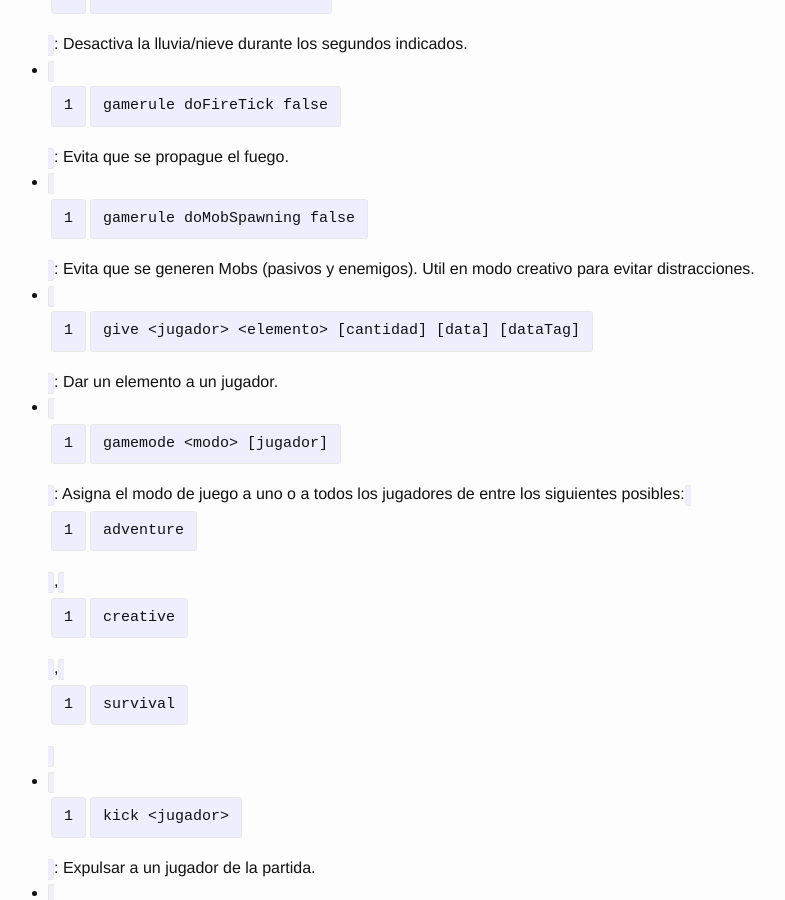
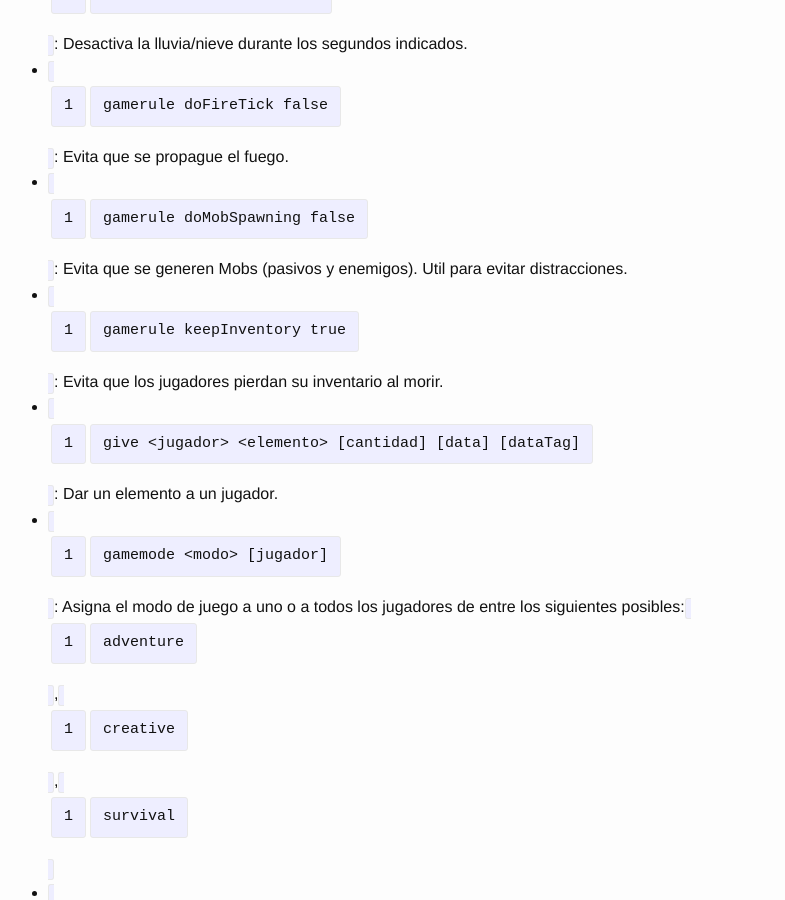
Before and after one commit to eduardofilo/eduardofilo.jekyll, a Jekyll site: the page built from proyectos/minecraft.md, in a window 1280 px wide and 900 px high, scrolled down 4694 px. Shown: the whole window, without its empty margins (252-1037 px from the left). Built offline with Jekyll 4.4.1, drawn with Linux system fonts in a browser that asks for light colours; Markdown is read by kramdown in place of the engine named in the settings.

Commit message:
Comando Minecraft.

```diff
--- a/proyectos/minecraft.md
+++ b/proyectos/minecraft.md
@@ -175,7 +175,8 @@ worlds:
 * `weather rain <segundos>`: Activa la lluvia durante los segundos indicados.
 * `weather clear <segundos>`: Desactiva la lluvia/nieve durante los segundos indicados.
 * `gamerule doFireTick false`: Evita que se propague el fuego.
-* `gamerule doMobSpawning false`: Evita que se generen Mobs (pasivos y enemigos). Util en modo creativo para evitar distracciones.
+* `gamerule doMobSpawning false`: Evita que se generen Mobs (pasivos y enemigos). Util para evitar distracciones.
+* `gamerule keepInventory true`: Evita que los jugadores pierdan su inventario al morir.
 * `give <jugador> <elemento> [cantidad] [data] [dataTag]`: Dar un elemento a un jugador.
 * `gamemode <modo> [jugador]`: Asigna el modo de juego a uno o a todos los jugadores de entre los siguientes posibles: `adventure`, `creative`, `survival`
 * `kick <jugador>`: Expulsar a un jugador de la partida.
```
